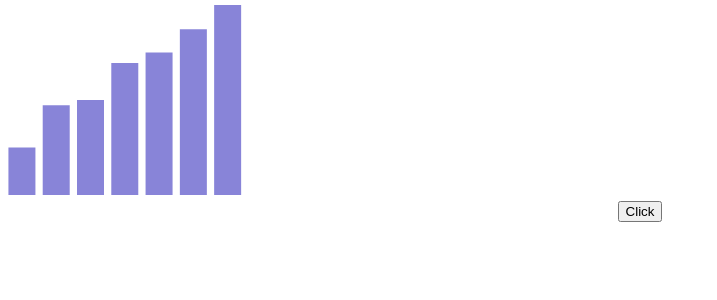
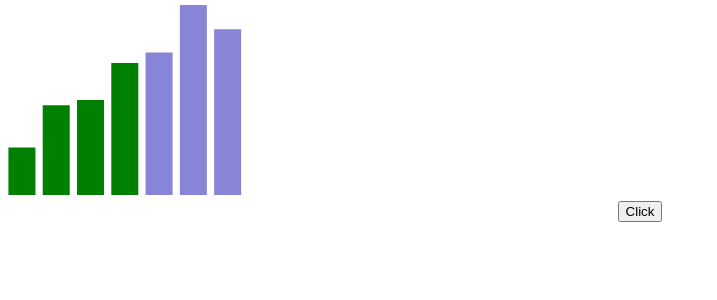
Before and after one commit to chaohuichen/sortingvisualizer, a React (Create React App) app: page / in a window 1280 px wide. Both pictures are taken after a click on the button "Click". Shown: the top 300 px of the page, without its empty margins (0-717 px from the left). Built offline with nearby package versions, Linux system fonts and the light colour scheme.

Commit message:
added the sleep function and color animation

```diff
--- a/src/SingleChart.js
+++ b/src/SingleChart.js
@@ -1,33 +1,60 @@
-import {BarChart, Bar} from 'recharts'
+import {BarChart, Bar,Cell} from 'recharts'
 import {useState} from 'react'
+
+
+const sleep = (milliseconds) => {
+    return new Promise((resolve, reject) => {
+        setTimeout(resolve, milliseconds);
+    });
+};
+
+const comparing = 'red'
+const original = '#8884d8'
+const finish = 'green'
+const swap = 'yellow'
 function SingleChart() {
     const [data,setData]=useState([
-        { value: 4000},
-        { value: 3000},
-        { value: 2000},
-        { value: 2780},
-        { value: 1890},
-        { value: 1000},
-        { value: 3490},
+        { value: 4000,color:'#8884d8'},
+        { value: 3000,color:'#8884d8'},
+        { value: 2000,color:'#8884d8'},
+        { value: 2780,color:'#8884d8'},
+        { value: 1890,color:'#8884d8'},
+        { value: 1000,color:'#8884d8'},
+        { value: 3490,color:'#8884d8'},
     ])
 
+    const animationChange = async (data,x,y,color)=>{
+        data[x].color=color
+        data[y].color=color
+        setData([...data])
+        await sleep(50)
+    }
     const bubbleSort =async (e)=>{
-        // e.preventDefault()
+        e.preventDefault()
         for(let i = 0;i<data.length;++i){
             for(let j=i;j<data.length-1;++j){
+                //comparing
+                await animationChange(data,j+1,i,comparing)
                 if(data[j+1].value<data[i].value){
                     let temp  = data[j+1]
                     data[j+1]=data[i]
                     data[i]=temp
-
+                    await animationChange(data,j+1,i,swap)
                 }
+              //change back the original color
+                await animationChange(data,j+1,i,original)
             }
+            data[i].color = finish
+            setData([...data])
+            await sleep(50)
         }
         setData([...data])
     }
     return (<>
         <BarChart width={250} height={200} data={data}>
-            <Bar dataKey='value' fill='#8884d8'/>
+        <Bar dataKey='value'>
+            {data.map((d,index)=>{return <Cell key ={index}  fill={d.color}/>})}
+        </Bar>
         </BarChart>
             <button onClick={bubbleSort}>Click</button>
         </>
```
